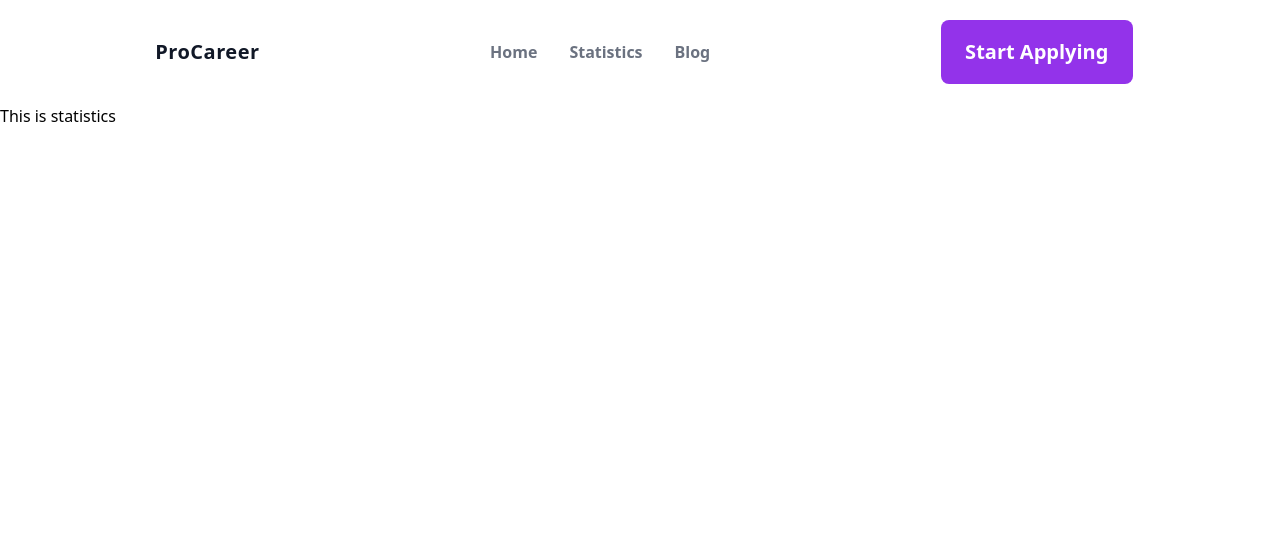
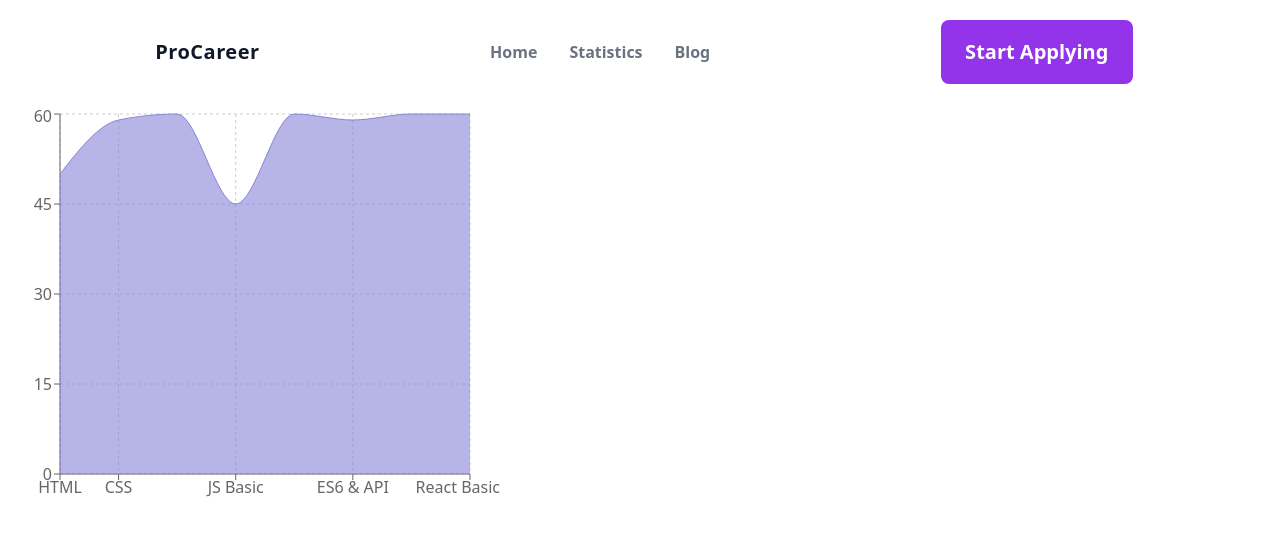
Before and after one commit to SadmanJawad/Assignment-9-Career-Hub, a React (Vite) app: page /statistics in a window 1280 px wide. Shown: the top 536 px of the page. Built offline with nearby package versions, Linux system fonts and the light colour scheme.

Commit message:
blog route done

```diff
--- a/index.html
+++ b/index.html
@@ -2,9 +2,9 @@
 <html lang="en">
   <head>
     <meta charset="UTF-8" />
-    <link rel="icon" type="image/svg+xml" href="/vite.svg" />
+    <link rel="icon" type="image/svg+xml" href="https://cdn-icons-png.flaticon.com/512/9055/9055398.png" />
     <meta name="viewport" content="width=device-width, initial-scale=1.0" />
-    <title>Vite + React</title>
+    <title>ProCareer && Assignment 9</title>
   </head>
   <body>
     <div id="root"></div>
--- a/package.json
+++ b/package.json
@@ -11,7 +11,8 @@
   "dependencies": {
     "react": "^18.2.0",
     "react-dom": "^18.2.0",
-    "react-router-dom": "^6.10.0"
+    "react-router-dom": "^6.10.0",
+    "recharts": "^2.5.0"
   },
   "devDependencies": {
     "@types/react": "^18.0.28",
--- a/src/components/Blog.jsx
+++ b/src/components/Blog.jsx
@@ -2,15 +2,15 @@ import React from 'react';
 
 const Blog = () => {
     return (
-        <div className='px-96 my-24 text-start border border-blue-950 '>
-            <h1 className='bg-slate-400'>Q-1 : When should we use Context API?</h1>
+        <div className='px-96 my-24 text-start'>
+            <h1 className='bg-slate-400 text-xl font-semibold'>Q-1 : When should we use Context API?</h1>
             <p className='bg-slate-400'>Ans: In normal react application data is passed from top to down (parent to child) via props. But Context API provides a way to share or state between multiple components without prop drilling .</p>
-            <h1 className='bg-green-400 mt-5'>Q-2 : What is custom hook?</h1>
+            <h1 className='bg-green-400 mt-5 text-xl font-semibold'>Q-2 : What is custom hook?</h1>
             <p  className='bg-green-400'>Ans: In React, custom hook is a reusable function that can use to add special and unique function to use react application.If anyone have multiple react hooks that will be used at multiple location in a code , one should use custom React hooks.This helps making the code more readable and make the code clean.</p>
-            <h1 className='bg-red-400 mt-5'>What is useRef()?When should we use this?</h1>
+            <h1 className='bg-red-400 mt-5 text-xl font-semibold'>What is useRef()?When should we use this?</h1>
             <p className='bg-red-400'>Ans: In React, useRef is a hook that allows you to create a mutable reference that can be attached to a DOM element or any other value and persist across renders without causing the component to re-render. It enables you to directly access and modify DOM elements, as well as store values that do not require re-rendering when updated.</p>
-            <h1 className='bg-yellow-300 mt-5'>What is useMemo()?When should we use this?</h1>
-            <p className='bg-yellow-300'>Ans: </p>
+            <h1 className='bg-yellow-300 mt-5 text-xl font-semibold'>What is useMemo()?When should we use this?</h1>
+            <p className='bg-yellow-300'>Ans: useMemo is actually a hook which  memorize computation which is valuable and over the odds.It is also avoid unnecessary re-renders.</p>
         </div>
     );
 };
--- a/src/components/Statistics.jsx
+++ b/src/components/Statistics.jsx
@@ -1,9 +1,77 @@
 import React from 'react';
+import { AreaChart, Area, XAxis, YAxis, CartesianGrid, Tooltip, ResponsiveContainer } from 'recharts';
+
 
 const Statistics = () => {
+    const assignmentMarksArr = [
+        {
+                id: 1,
+                a_serial:1,
+                a_name: "HTML",
+                a_nmb: 50
+        },
+        {
+                id: 2,
+                a_serial:2,
+                a_name: "CSS",
+                a_nmb: 59
+        },
+        {
+                id: 3,
+                a_serial:3,
+                a_name: "CSS Framework",
+                a_nmb: 60
+        },
+        {
+                id: 4,
+                a_serial:4,
+                a_name: "JS Basic",
+                a_nmb: 45
+        },
+        {
+                id: 5,
+                a_serial:5,
+                a_name: "DOM JS",
+                a_nmb: 60
+        },
+        {
+                id: 6,
+                a_serial:6,
+                a_name: "ES6 & API",
+                a_nmb: 59
+        },
+        {
+                id: 7,
+                a_serial:7,
+                a_name: "Debug",
+                a_nmb: 60
+        },
+        {
+            id: 8,
+            a_serial:8,
+            a_name: "React Basic",
+            a_nmb: 60
+    }
+    ]
+
     return (
-        <div>
-            This is statistics
+        <div  width="100%" height="100%">
+        <AreaChart   width={500}
+          height={400}
+          data={assignmentMarksArr}
+          margin={{
+            top: 10,
+            right: 30,
+            left: 0,
+            bottom: 0,
+          }}
+          >
+             <CartesianGrid strokeDasharray="3 3" />
+             <XAxis dataKey="a_name" />
+          <YAxis dataKey=""/>
+          <Tooltip />
+          <Area type="monotone" dataKey="a_nmb" stroke="#8884d8" fill="#8884d8"   activeDot={{ r: 8 }}/>
+        </AreaChart>
         </div>
     );
 };
```
Also changed, not shown: 1 other file (tests, documents, lock files or other folders).
